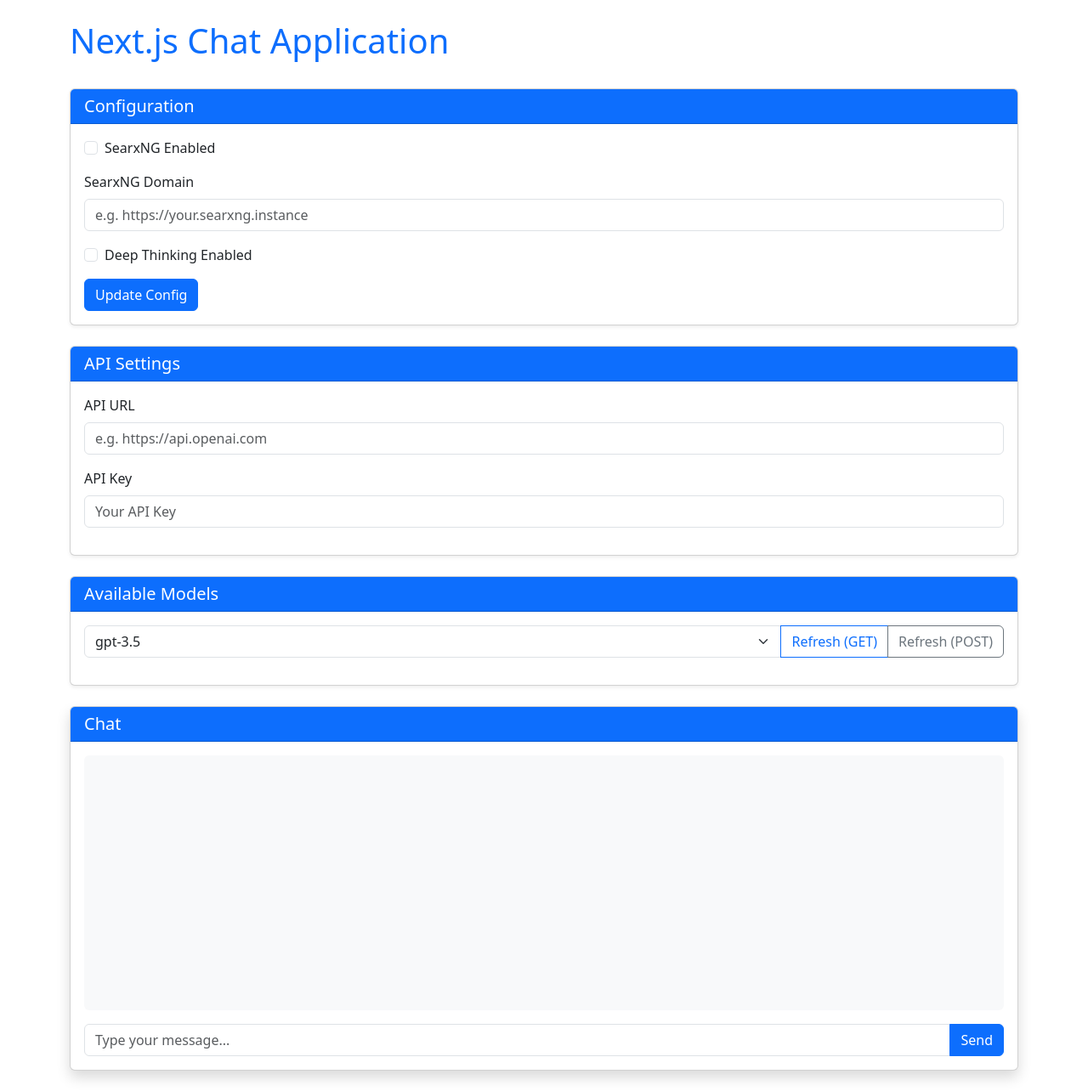
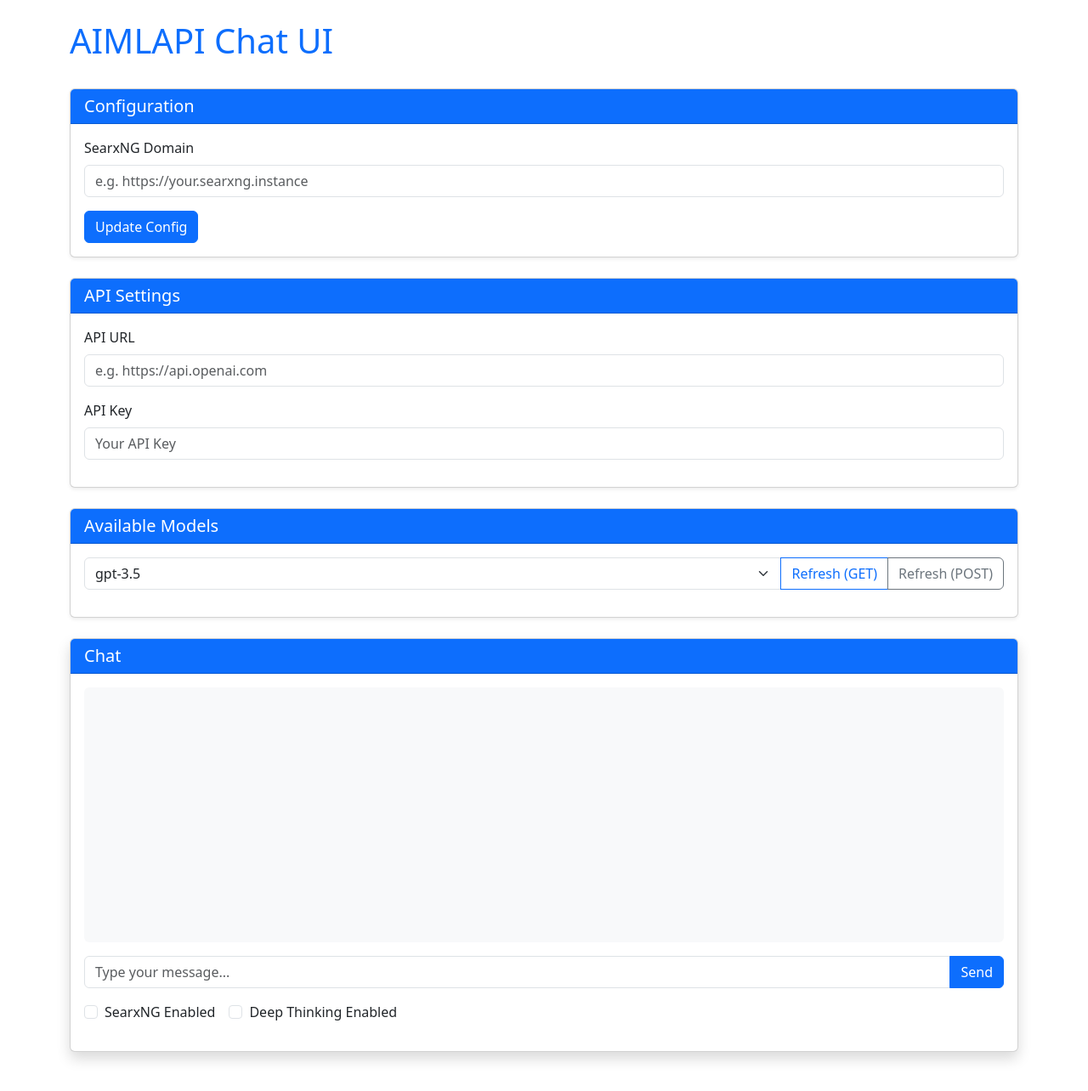
Before and after one commit to mihastele/aimlapi-chat-ui, a Next.js app: page / in a window 1280 px wide. Shown: the whole page at 85% size. After the commit the page ends 1262 px from the top, so only its background shows below. Built offline with nearby package versions, Linux system fonts and the light colour scheme.

Commit message:
Add different handling

```diff
--- a/pages/index.js
+++ b/pages/index.js
@@ -1,14 +1,12 @@
 // pages/index.js
 
-import { useState, useEffect } from "react";
+import {useState, useEffect} from "react";
 import axios from "axios";
-import { Container, Row, Col, Form, Button, Card, ListGroup, InputGroup } from 'react-bootstrap';
+import {Container, Row, Col, Form, Button, Card, ListGroup, InputGroup} from 'react-bootstrap';
 
 export default function Home() {
     const [config, setConfig] = useState({
-        searxng_enabled: false,
-        searxng_domain: "",
-        deep_thinking: false,
+        searxng_enabled: false, searxng_domain: "", deep_thinking: false,
     });
     const [chatInput, setChatInput] = useState("");
     const [chatHistory, setChatHistory] = useState([]);
@@ -48,19 +46,16 @@ export default function Home() {
         if (!chatInput.trim()) return;
 
         // Update chat history with the user message
-        const userMessage = { sender: "User", text: chatInput };
+        const userMessage = {sender: "User", text: chatInput};
         setChatHistory((prev) => [...prev, userMessage]);
 
         // Call API
         axios
             .post("/api/chat", {
-                message: chatInput,
-                api_url: apiUrl,
-                api_key: apiKey,
-                model: selectedModel,
+                message: chatInput, api_url: apiUrl, api_key: apiKey, model: selectedModel,
             })
             .then((res) => {
-                const botMessage = { sender: "Bot", text: res.data.response };
+                const botMessage = {sender: "Bot", text: res.data.response};
                 setChatHistory((prev) => [...prev, botMessage]);
                 setChatInput("");
             })
@@ -68,18 +63,23 @@ export default function Home() {
     };
 
     // Update backend config
-    const handleConfigChange = () => {
+    // const handleConfigChange = () => {
+    //     axios
+    //         .post("/api/config", config)
+    //         .then((res) => setConfig(res.data))
+    //         .catch((err) => console.error("Error updating config:", err));
+    // };
+    const handleConfigChange = (newConfig = config) => {
         axios
-            .post("/api/config", config)
+            .post("/api/config", newConfig)
             .then((res) => setConfig(res.data))
             .catch((err) => console.error("Error updating config:", err));
     };
 
-    return (
-        <Container className="py-4">
+    return (<Container className="py-4">
         <Row className="mb-4">
             <Col>
-                    <h1 className="text-primary">Next.js Chat Application</h1>
+                <h1 className="text-primary">AIMLAPI Chat UI</h1>
             </Col>
         </Row>
 
@@ -90,37 +90,22 @@ export default function Home() {
             </Card.Header>
             <Card.Body>
                 <Form>
-                        <Form.Group className="mb-3">
-                            <Form.Check
-                                type="checkbox"
-                                id="searxng-enabled"
-                                label="SearxNG Enabled"
-                                checked={config.searxng_enabled}
-                                onChange={(e) => setConfig({ ...config, searxng_enabled: e.target.checked })}
-                            />
-                        </Form.Group>
+
 
                     <Form.Group className="mb-3">
                         <Form.Label>SearxNG Domain</Form.Label>
                         <Form.Control
                             type="text"
                             value={config.searxng_domain}
-                                onChange={(e) => setConfig({ ...config, searxng_domain: e.target.value })}
+                            onChange={(e) => setConfig({...config, searxng_domain: e.target.value})}
                             placeholder="e.g. https://your.searxng.instance"
                         />
                     </Form.Group>
 
-                        <Form.Group className="mb-3">
-                            <Form.Check
-                                type="checkbox"
-                                id="deep-thinking"
-                                label="Deep Thinking Enabled"
-                                checked={config.deep_thinking}
-                                onChange={(e) => setConfig({ ...config, deep_thinking: e.target.checked })}
-                            />
-                        </Form.Group>
 
-                        <Button variant="primary" onClick={handleConfigChange}>
+                    <Button variant="primary" onClick={() => {
+                        handleConfigChange(config.searxng_domain)
+                    }}>
                         Update Config
                     </Button>
                 </Form>
@@ -168,11 +153,9 @@ export default function Home() {
                         value={selectedModel}
                         onChange={(e) => setSelectedModel(e.target.value)}
                     >
-                            {models.map((model, idx) => (
-                                <option key={idx} value={model}>
+                        {models.map((model, idx) => (<option key={idx} value={model}>
                             {model}
-                                </option>
-                            ))}
+                        </option>))}
                     </Form.Select>
                     <Button variant="outline-primary" onClick={refreshModels}>
                         Refresh (GET)
@@ -193,21 +176,18 @@ export default function Home() {
                 <div
                     className="bg-light p-3 mb-3 rounded"
                     style={{
-                            height: '300px',
-                            overflowY: 'auto'
+                        height: '300px', overflowY: 'auto'
                     }}
                 >
                     <ListGroup variant="flush">
-                            {chatHistory.map((msg, idx) => (
-                                <ListGroup.Item
+                        {chatHistory.map((msg, idx) => (<ListGroup.Item
                             key={idx}
                             className={`border-0 ${msg.sender === 'Bot' ? 'bg-light' : 'bg-white'}`}
                         >
                             <strong className={msg.sender === 'Bot' ? 'text-primary' : 'text-success'}>
                                 {msg.sender}:
                             </strong> {msg.text}
-                                </ListGroup.Item>
-                            ))}
+                        </ListGroup.Item>))}
                     </ListGroup>
                 </div>
                 <InputGroup>
@@ -224,8 +204,38 @@ export default function Home() {
                         Send
                     </Button>
                 </InputGroup>
+                <Form className="mt-3 d-flex flex-row">
+                    <Form.Group className="mb-3 me-3">
+                        <Form.Check
+                            type="checkbox"
+                            id="searxng-enabled"
+                            label="SearxNG Enabled"
+                            checked={config.searxng_enabled}
+                            onChange={(e) => {
+                                const newConfig = {...config, searxng_enabled: e.target.checked};
+                                setConfig(newConfig);
+                                // Pass the new config directly to handleConfigChange
+                                handleConfigChange(newConfig);
+                            }}
+                        />
+                    </Form.Group>
+
+                    <Form.Group className="mb-3 me-3">
+                        <Form.Check
+                            type="checkbox"
+                            id="deep-thinking"
+                            label="Deep Thinking Enabled"
+                            checked={config.deep_thinking}
+                            onChange={(e) => {
+                                const newConfig = {...config, deep_thinking: e.target.checked};
+                                setConfig(newConfig);
+                                // Pass the new config directly to handleConfigChange
+                                handleConfigChange(newConfig);
+                            }}
+                        />
+                    </Form.Group>
+                </Form>
             </Card.Body>
         </Card>
-        </Container>
-    );
+    </Container>);
 }
```
Lines whose indentation alone changed are shown as unchanged.
